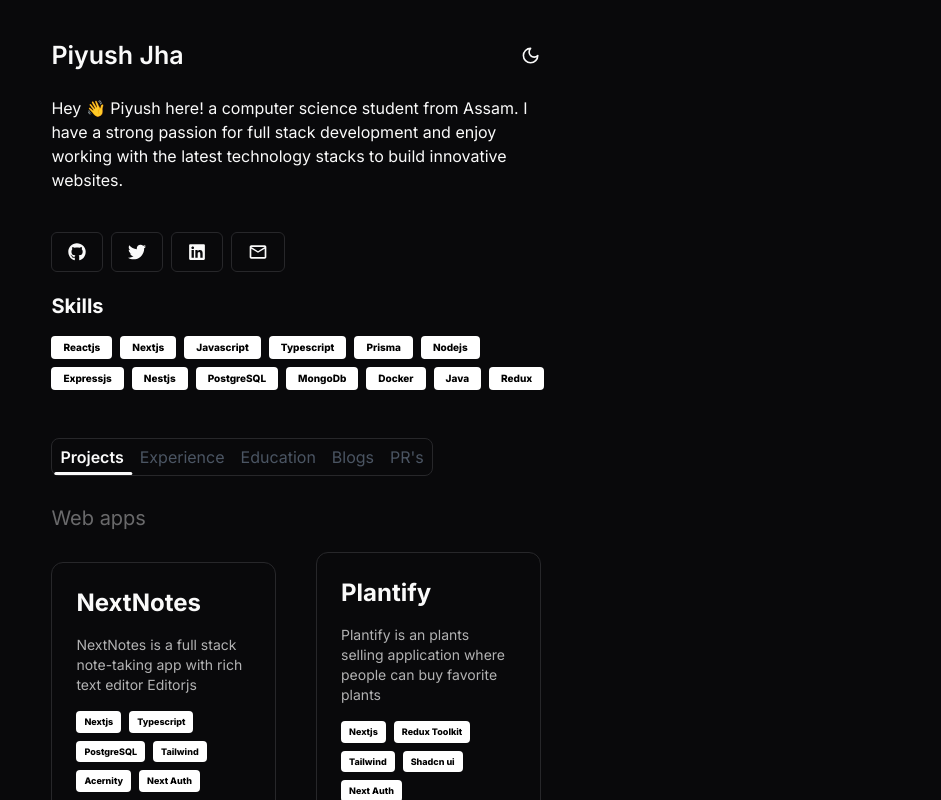
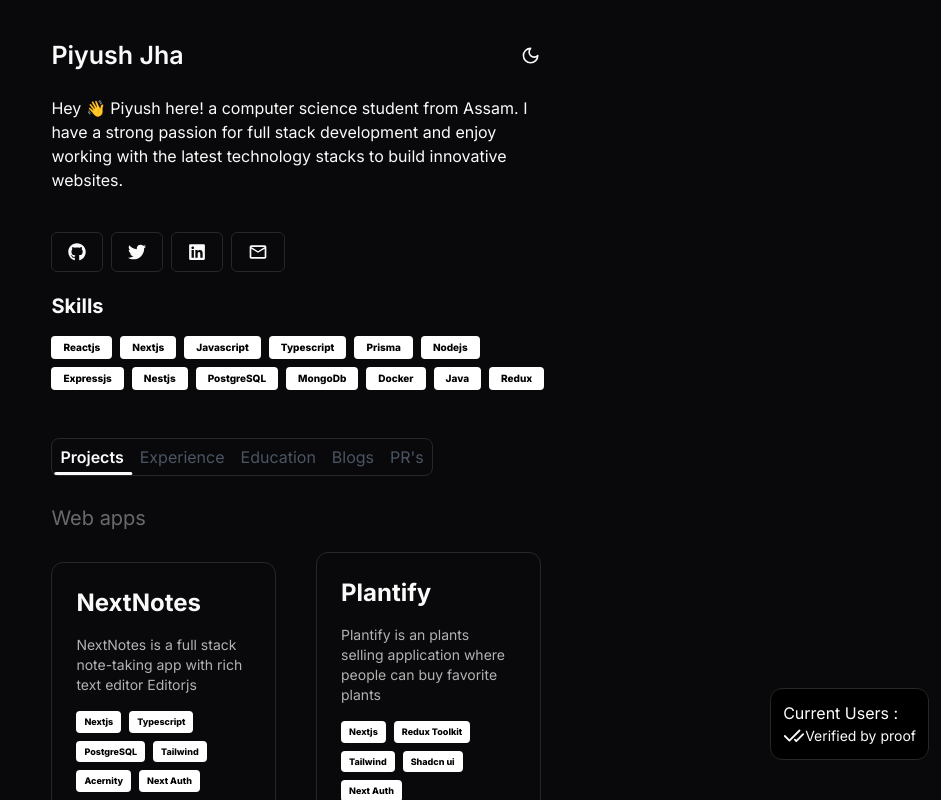
Before and after one commit to Piyush5784/Piyush-portfolio, a Next.js app: page / in a window 1280 px wide. Shown: the top 800 px of the page, without its empty margins (339-1280 px from the left). Built offline with nearby package versions, Linux system fonts and the light colour scheme; no server answers.

Commit message:
added insights

```diff
--- a/src/app/page.tsx
+++ b/src/app/page.tsx
@@ -1,5 +1,5 @@
 import { AboutSection } from "@/components/custom/About/about-section";
-import GitCalander from "@/components/custom/Footer";
+import Insights from "@/components/custom/Insights";
 import Sections from "@/components/custom/Sections";
 import { SelectItems } from "@/components/custom/select-items";
 import Skills from "@/components/custom/Skills";
@@ -9,6 +9,7 @@ export default function Home() {
     <>
       <div className="flex items-center justify-center flex-col p-4 ">
         <div className=" lg:w-[40%] rounded-lg pt-5 pb-10">
+          <Insights />
           <AboutSection />
           <Skills />
           <SelectItems />
--- /dev/null
+++ b/src/components/custom/Insights.tsx
@@ -0,0 +1,40 @@
+"use client";
+import { Check, CheckCheck } from "lucide-react";
+import React, { useState } from "react";
+
+const Insights = () => {
+  const [socket, setSocket] = useState<null | WebSocket>(null);
+  const [message, setMessage] = React.useState("");
+  const [users, setUsers] = React.useState("");
+  const id = "57846795";
+
+  React.useEffect(() => {
+    const newSocket = new WebSocket("wss://www.livestats.site?id=57846795");
+    setSocket(newSocket);
+    newSocket.onmessage = (event) => {
+      const data = JSON.parse(event.data);
+      if (data.type === "update") {
+        setUsers(data.totalUsers);
+      }
+    };
+    return () => {
+      newSocket.close();
+      setSocket(null);
+    };
+  }, []);
+
+  return (
+    <>
+      <div className="fixed bottom-0 right-0 mr-3">
+        <div className="border rounded-xl p-3 mb-10 bg-black">
+          <p className="dark:text-white">Current Users : {users}</p>
+          <div className="text-sm flex items-center justify-center">
+            <CheckCheck size={22} /> Verified by proof
+          </div>
+        </div>
+      </div>
+    </>
+  );
+};
+
+export default Insights;
```
